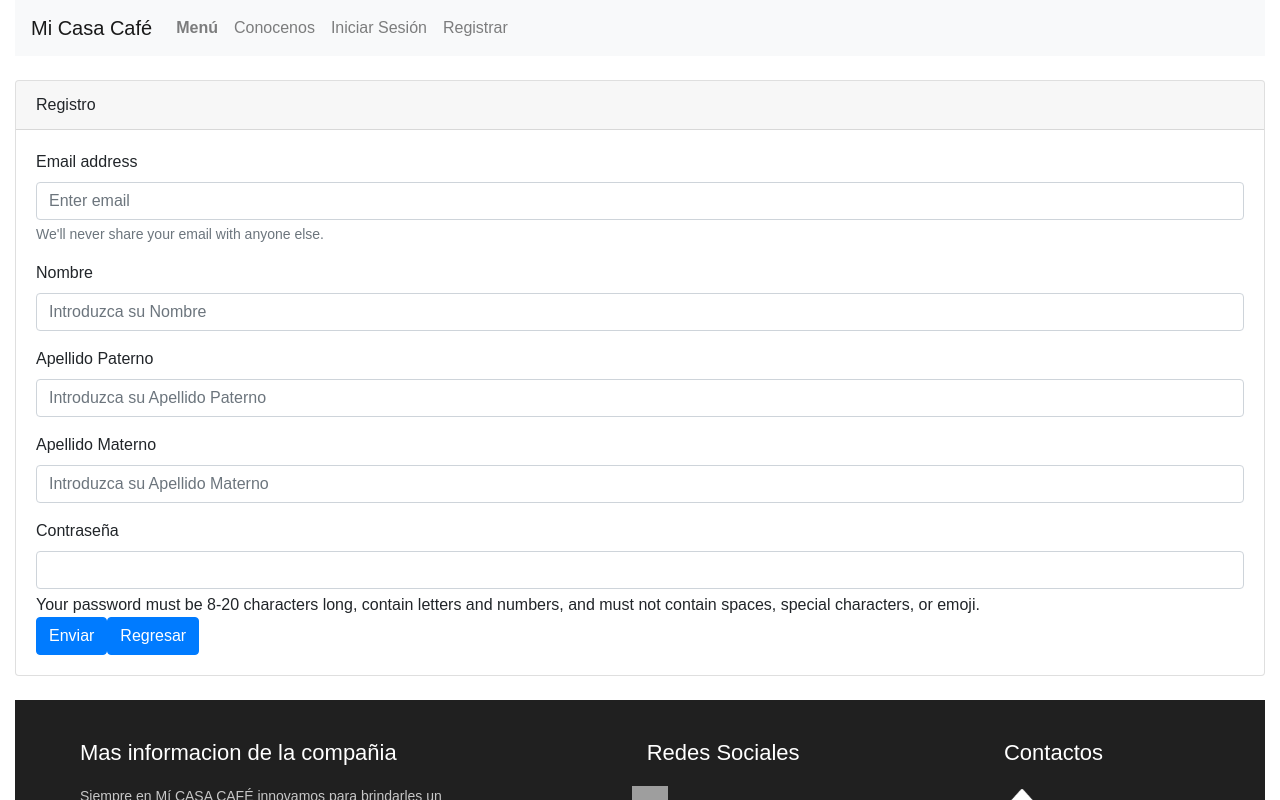
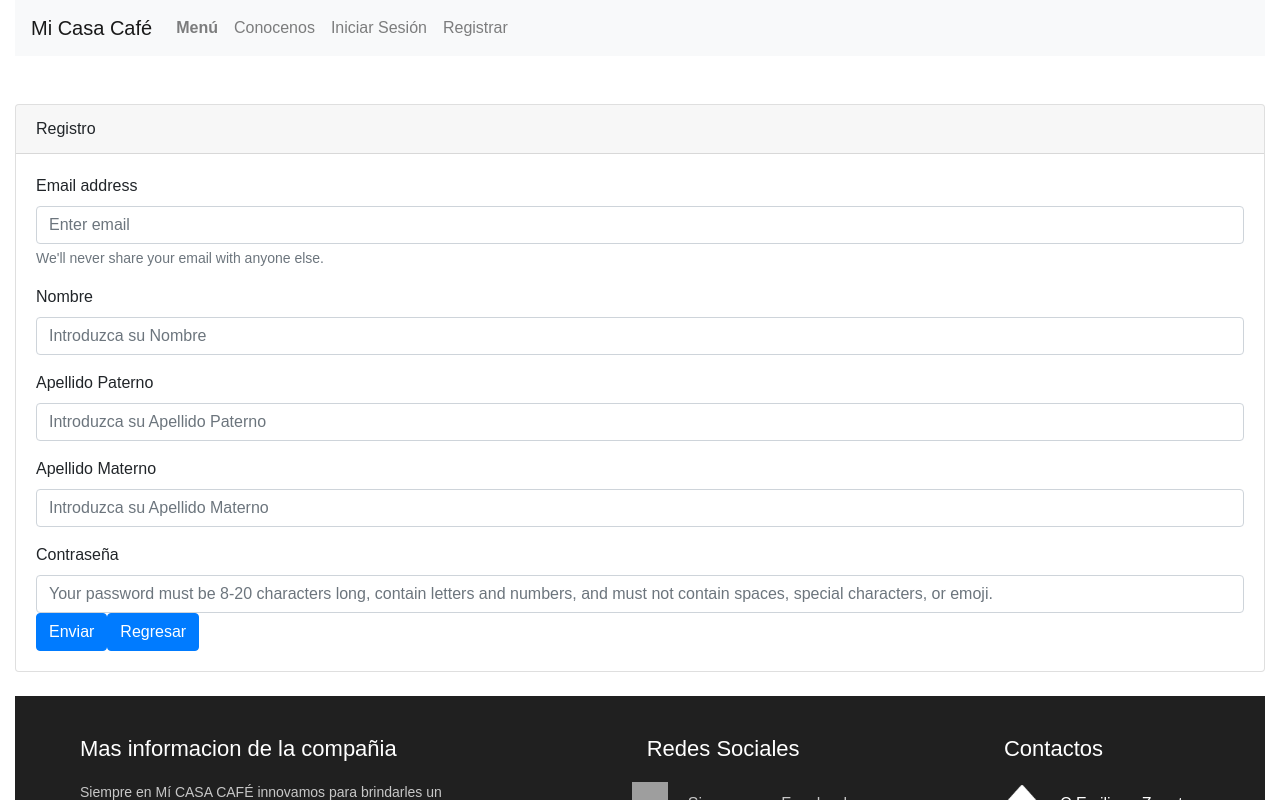
Before and after one commit to Alf0ns018/Mi_Cafe, a React (Create React App) app: page /regis in a window 1280 px wide. Shown: the top 800 px of the page. Built offline with nearby package versions, Linux system fonts and the light colour scheme; grey boxes are pictures that could not be loaded.

Commit message:
Cambios en el Registro y otros

```diff
--- a/src/componentes/formularios/InicioSesion.js
+++ b/src/componentes/formularios/InicioSesion.js
@@ -5,6 +5,7 @@
     render() {
         return (
             <div>
+
                 <div className="card mt-3">
                     <div class="card-header">
                         Inicio de Sesión
@@ -18,10 +19,12 @@
                             <label for="exampleInputPassword1" class="form-label">Password</label>
                             <input type="password" class="form-control" id="exampleInputPassword1" />
                         </div>
+
                         <button type="submit" class="btn btn-primary">Enviar</button>
                         <Link className="btn btn-primary" to="/" role="button">Regresar</Link>
                     </form>
                 </div>
+
             </div>
         )
     }
--- a/src/componentes/formularios/formuperso.js
+++ b/src/componentes/formularios/formuperso.js
@@ -5,7 +5,7 @@
     render() {
         return (
             <div>
-                <div class="card mt-4">
+                <div class="card mt-5">
                     <div class="card-header">
                         Registro
                              </div>
@@ -29,10 +29,8 @@
                                 <input type="text" className="form-control" name=" Apellido_Materno " placeholder="Introduzca su Apellido Materno" />
                             </div>
                             <label for="inputPassword5" class="form-label">Contraseña</label>
-                            <input type="password" id="inputPassword5" class="form-control" aria-describedby="passwordHelpBlock" />
-                            <div id="passwordHelpBlock" class="form-text">
-                                Your password must be 8-20 characters long, contain letters and numbers, and must not contain spaces, special characters, or emoji.
-                                </div>
+                            <input type="password" id="inputPassword5" class="form-control" aria-describedby="passwordHelpBlock" placeholder="Your password must be 8-20 characters long, contain letters and numbers, and must not contain spaces, special characters, or emoji." />
+
                             <button type="submit" className="btn btn-primary">Enviar</button>
                             <Link className="btn btn-primary" to="/" role="button">Regresar</Link>
                         </form>
--- a/src/pages/Menu.js
+++ b/src/pages/Menu.js
@@ -14,7 +14,6 @@
                 </div>
                 <div class="col-auto"> <div class="col-sm-1">  <Link className="btn btn-primary mt-1 " to="/" role="button">Regresar</Link> </div>
                 </div>
-
             </div>
         )
     }
```
Also changed, not shown: src/pages/Home.js (+0 -9 lines).
